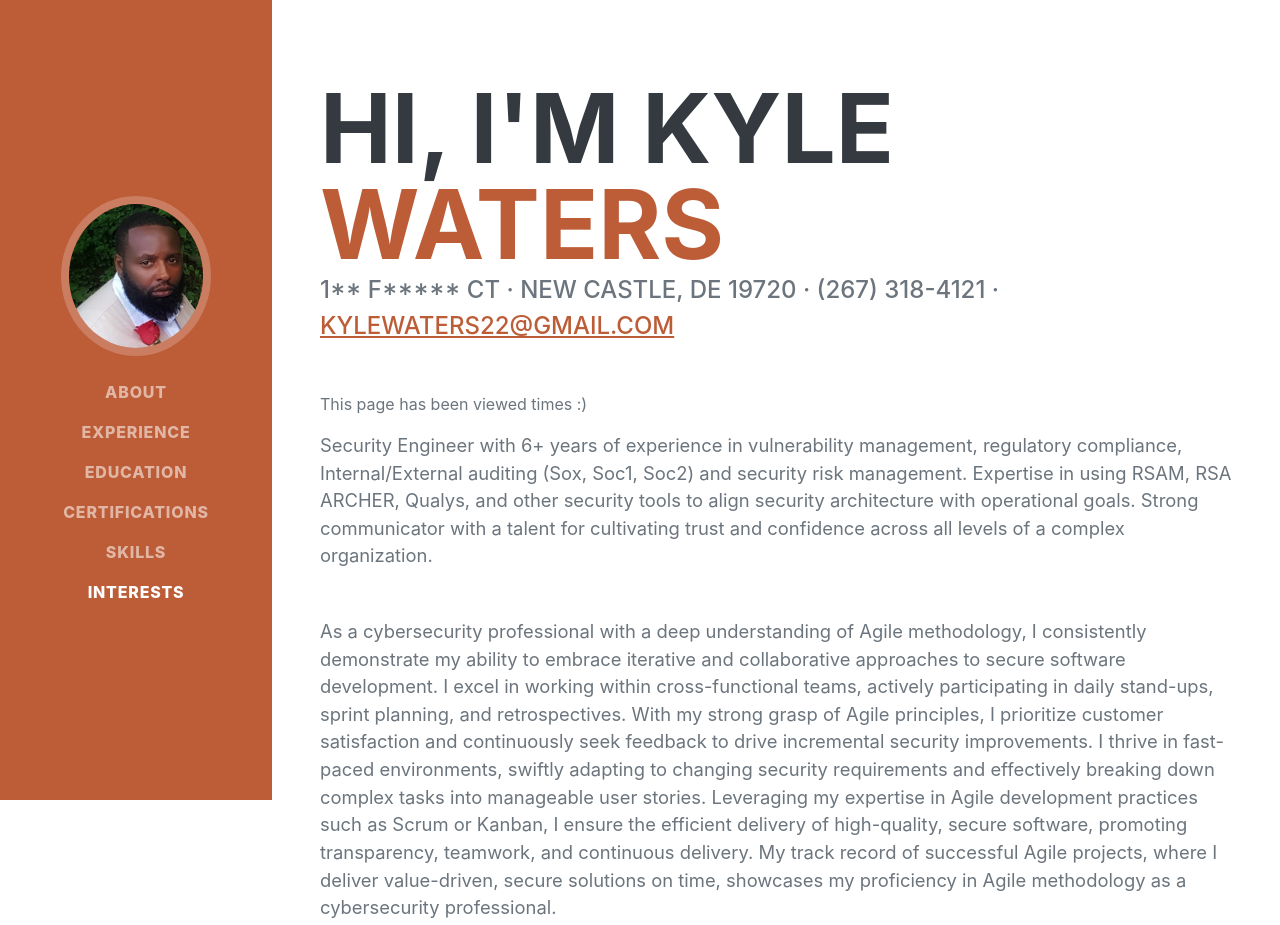
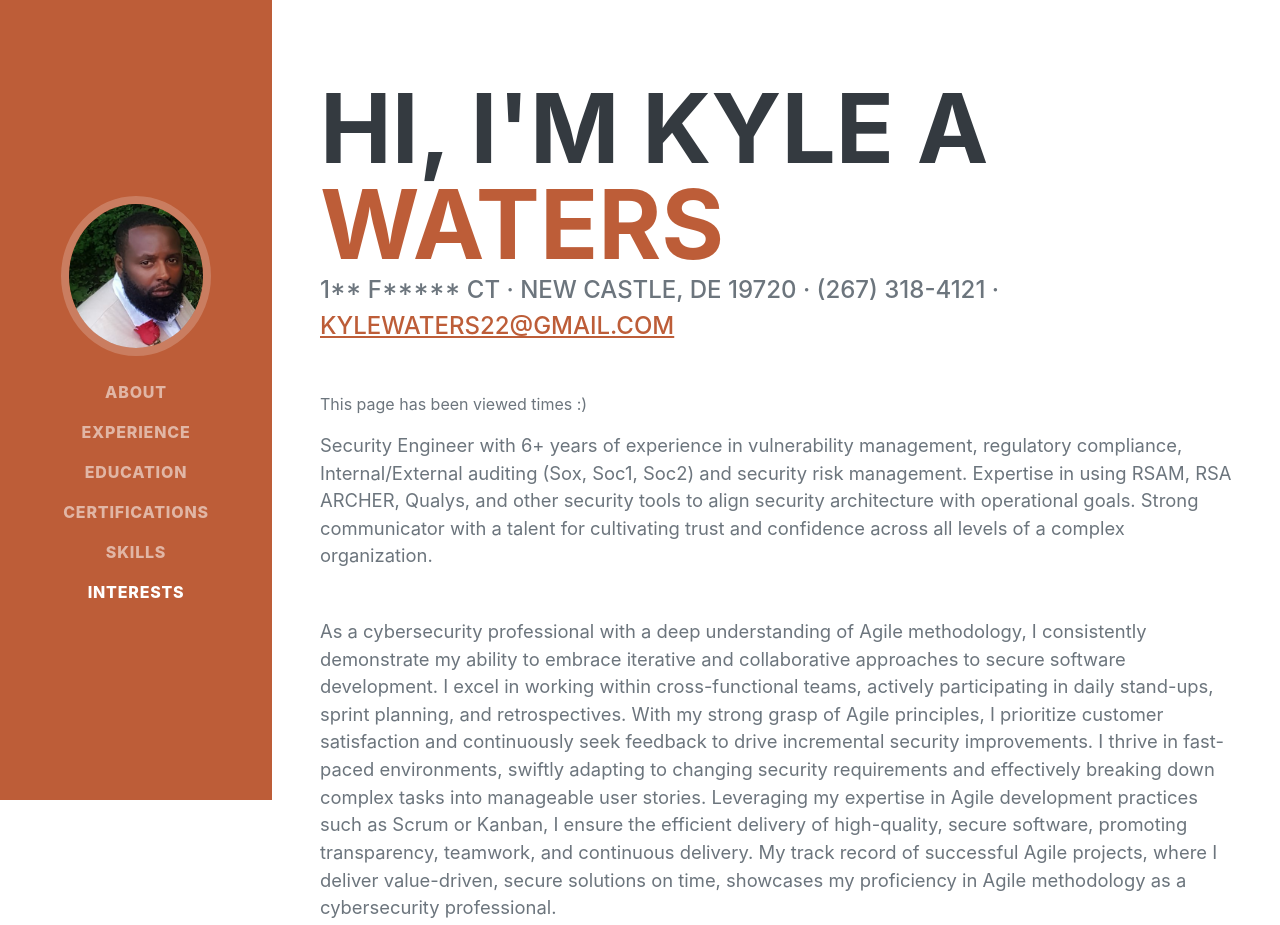
Before and after one commit to Kylewaters22/Kyle-Resume-Challenge, a plain HTML site: page frontend/index.html in a window 1280 px wide. Shown: the top 925 px of the page. Drawn offline with nearby package versions, Linux system fonts and the light colour scheme; a web font is replaced by a local one.

Commit message:
updated the index page

```diff
--- a/frontend/index.html
+++ b/frontend/index.html
@@ -41,7 +41,7 @@
             <section class="resume-section" id="about">
                 <div class="resume-section-content">
                     <h1 class="mb-0">
-                        Hi, I'm Kyle
+                        Hi, I'm Kyle A
                         <span class="text-primary">Waters</span>
                     </h1>
                     <div class="subheading mb-5">
```
